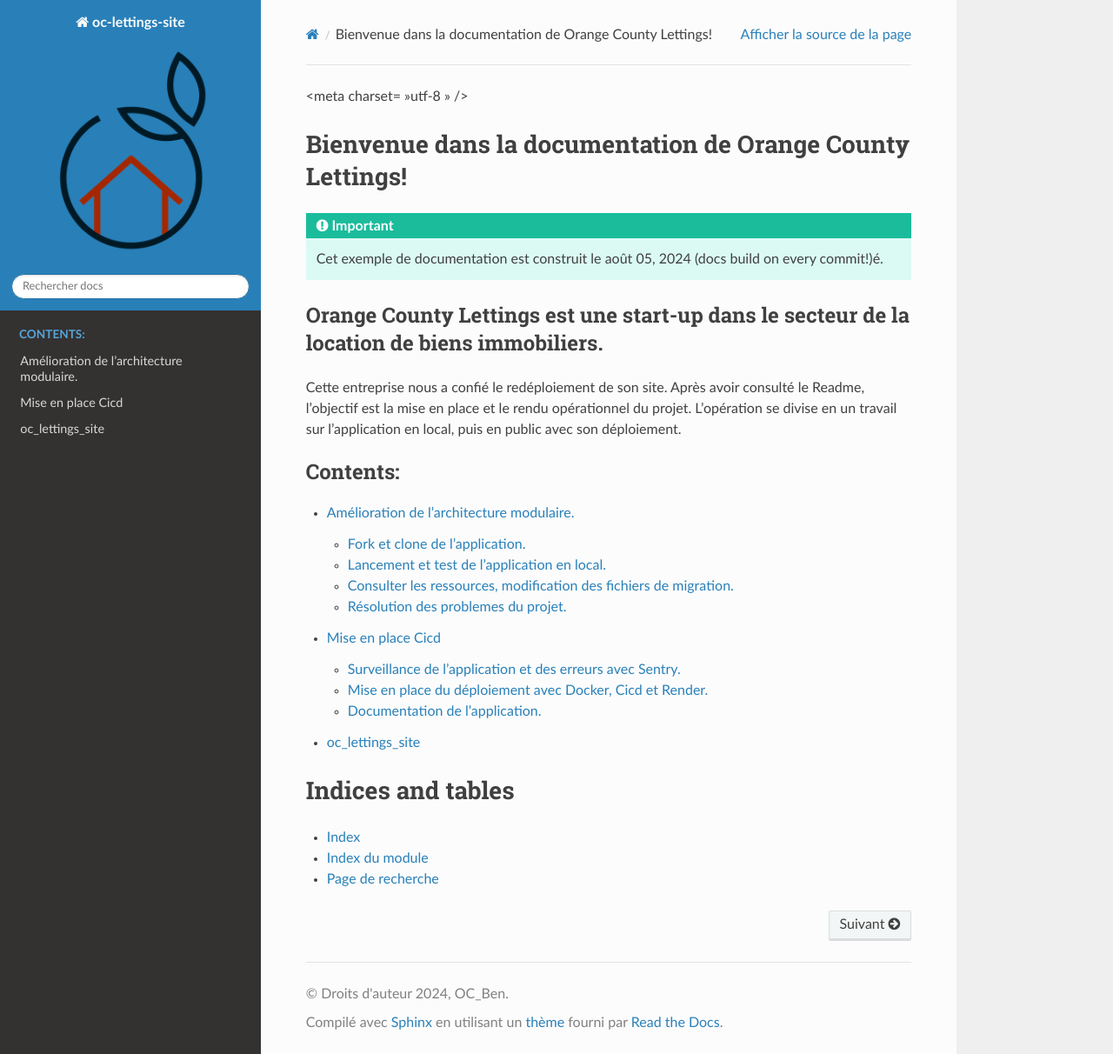
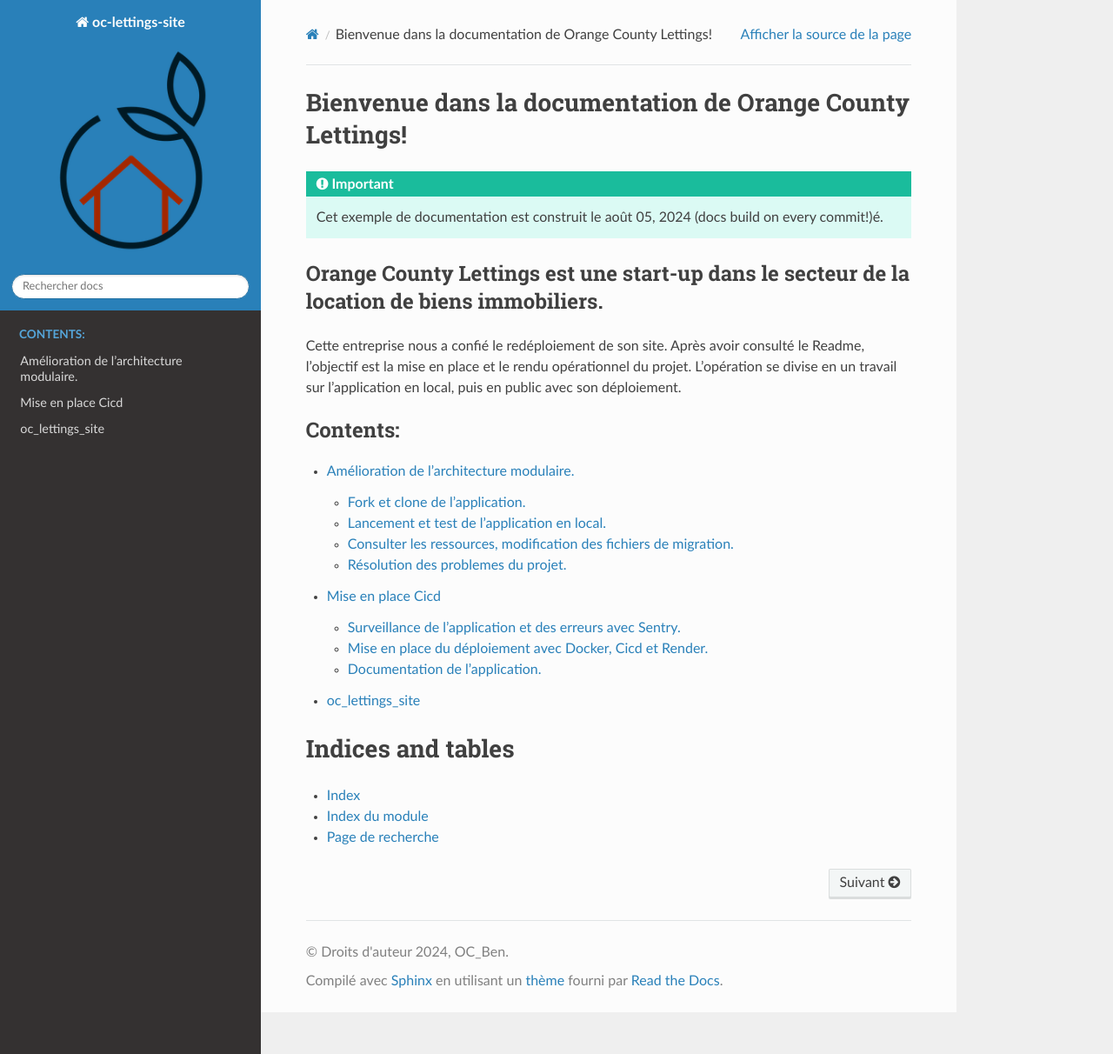
Before and after one commit to lou57810/Python-OC-Lettings-FR, a Sphinx documentation site: the page built from docs/index.rst, in a window 1280 px wide and 1212 px high. Shown: the whole window at 87% size. Built offline with Sphinx 7.4.7 and the Read the Docs theme 2.0.0, drawn with Linux system fonts in a browser that asks for light colours; pages that are not in the unit, such as notebooks, are missing from menus; some of the changed lines change nothing that is shown.

Commit message:
readthedocs ajust.

```diff
--- a/docs/index.rst
+++ b/docs/index.rst
@@ -2,7 +2,6 @@
    sphinx-quickstart on Tue Jul 30 18:52:36 2024.
    You can adapt this file completely to your liking, but it should at least
    contain the root `toctree` directive.
-<meta charset="utf-8" />
 
 Bienvenue dans la documentation de Orange County Lettings!
 ==========================================================
```
Also changed, not shown: 5 other files.
